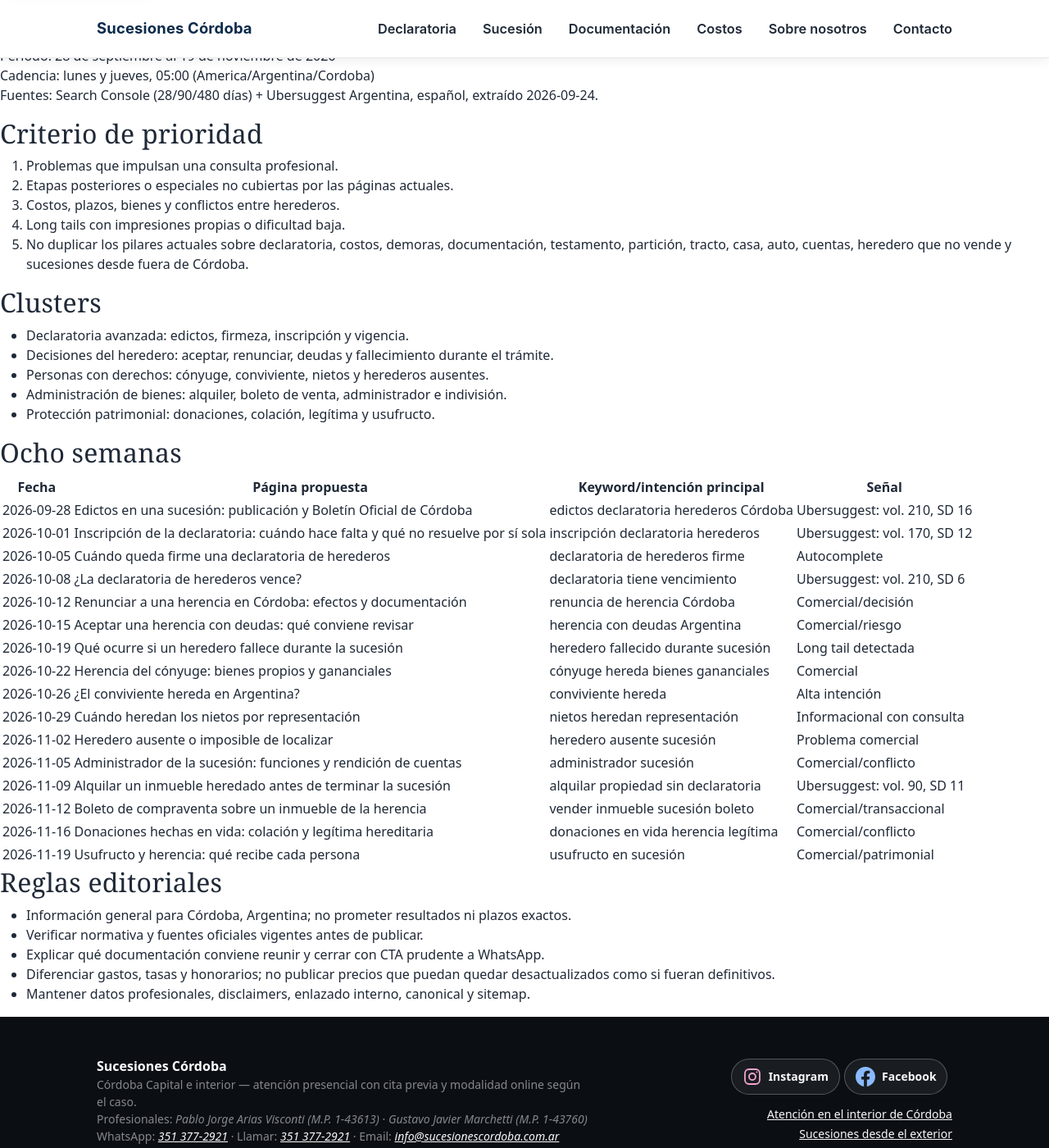
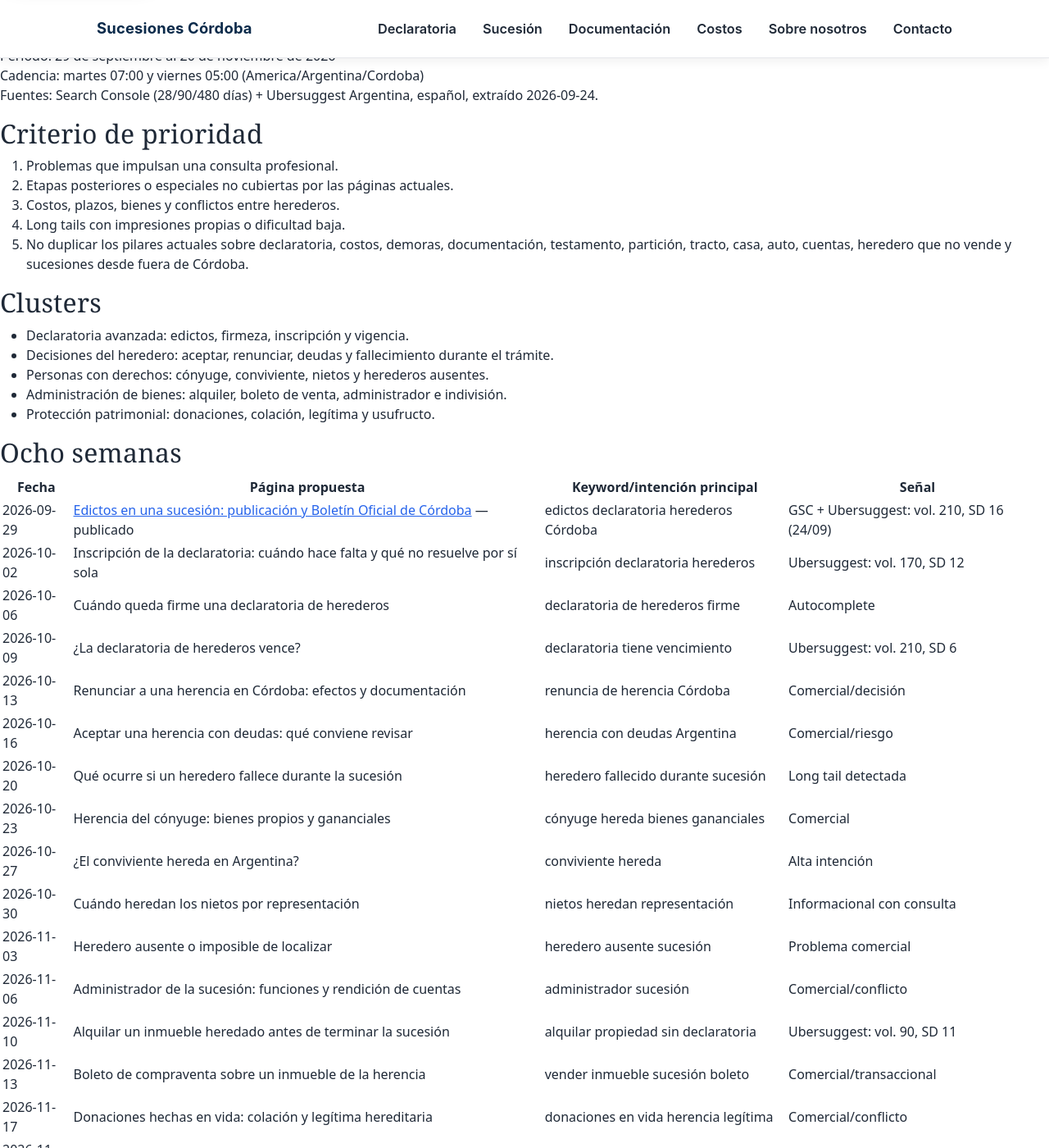
Before and after one commit to Elitedomainsx/sucesionescordoba, a Jekyll site: the page built from work/content-calendar-2026-09-28-to-2026-11-19.md, in a window 1280 px wide and 1400 px high. Shown: the whole window at 82% size. Built offline with Jekyll 4.4.1, drawn with Linux system fonts in a browser that asks for light colours; our own code applies the rules of GitHub Pages for plain Markdown files.

Commit message:
Record first succession article and align publication dates

```diff
--- a/work/content-calendar-2026-09-28-to-2026-11-19.md
+++ b/work/content-calendar-2026-09-28-to-2026-11-19.md
@@ -1,7 +1,7 @@
 # Calendario comercial SEO — Sucesiones Córdoba
 
-Periodo: 28 de septiembre al 19 de noviembre de 2026
-Cadencia: lunes y jueves, 05:00 (America/Argentina/Cordoba)
+Periodo: 29 de septiembre al 20 de noviembre de 2026
+Cadencia: martes 07:00 y viernes 05:00 (America/Argentina/Cordoba)
 Fuentes: Search Console (28/90/480 días) + Ubersuggest Argentina, español, extraído 2026-09-24.
 
 ## Criterio de prioridad
@@ -24,22 +24,22 @@ Fuentes: Search Console (28/90/480 días) + Ubersuggest Argentina, español, ext
 
 | Fecha | Página propuesta | Keyword/intención principal | Señal |
 |---|---|---|---|
-| 2026-09-28 | Edictos en una sucesión: publicación y Boletín Oficial de Córdoba | edictos declaratoria herederos Córdoba | Ubersuggest: vol. 210, SD 16 |
-| 2026-10-01 | Inscripción de la declaratoria: cuándo hace falta y qué no resuelve por sí sola | inscripción declaratoria herederos | Ubersuggest: vol. 170, SD 12 |
-| 2026-10-05 | Cuándo queda firme una declaratoria de herederos | declaratoria de herederos firme | Autocomplete |
-| 2026-10-08 | ¿La declaratoria de herederos vence? | declaratoria tiene vencimiento | Ubersuggest: vol. 210, SD 6 |
-| 2026-10-12 | Renunciar a una herencia en Córdoba: efectos y documentación | renuncia de herencia Córdoba | Comercial/decisión |
-| 2026-10-15 | Aceptar una herencia con deudas: qué conviene revisar | herencia con deudas Argentina | Comercial/riesgo |
-| 2026-10-19 | Qué ocurre si un heredero fallece durante la sucesión | heredero fallecido durante sucesión | Long tail detectada |
-| 2026-10-22 | Herencia del cónyuge: bienes propios y gananciales | cónyuge hereda bienes gananciales | Comercial |
-| 2026-10-26 | ¿El conviviente hereda en Argentina? | conviviente hereda | Alta intención |
-| 2026-10-29 | Cuándo heredan los nietos por representación | nietos heredan representación | Informacional con consulta |
-| 2026-11-02 | Heredero ausente o imposible de localizar | heredero ausente sucesión | Problema comercial |
-| 2026-11-05 | Administrador de la sucesión: funciones y rendición de cuentas | administrador sucesión | Comercial/conflicto |
-| 2026-11-09 | Alquilar un inmueble heredado antes de terminar la sucesión | alquilar propiedad sin declaratoria | Ubersuggest: vol. 90, SD 11 |
-| 2026-11-12 | Boleto de compraventa sobre un inmueble de la herencia | vender inmueble sucesión boleto | Comercial/transaccional |
-| 2026-11-16 | Donaciones hechas en vida: colación y legítima hereditaria | donaciones en vida herencia legítima | Comercial/conflicto |
-| 2026-11-19 | Usufructo y herencia: qué recibe cada persona | usufructo en sucesión | Comercial/patrimonial |
+| 2026-09-29 | [Edictos en una sucesión: publicación y Boletín Oficial de Córdoba](https://sucesionescordoba.com.ar/edictos-declaratoria-herederos-cordoba/) — publicado | edictos declaratoria herederos Córdoba | GSC + Ubersuggest: vol. 210, SD 16 (24/09) |
+| 2026-10-02 | Inscripción de la declaratoria: cuándo hace falta y qué no resuelve por sí sola | inscripción declaratoria herederos | Ubersuggest: vol. 170, SD 12 |
+| 2026-10-06 | Cuándo queda firme una declaratoria de herederos | declaratoria de herederos firme | Autocomplete |
+| 2026-10-09 | ¿La declaratoria de herederos vence? | declaratoria tiene vencimiento | Ubersuggest: vol. 210, SD 6 |
+| 2026-10-13 | Renunciar a una herencia en Córdoba: efectos y documentación | renuncia de herencia Córdoba | Comercial/decisión |
+| 2026-10-16 | Aceptar una herencia con deudas: qué conviene revisar | herencia con deudas Argentina | Comercial/riesgo |
+| 2026-10-20 | Qué ocurre si un heredero fallece durante la sucesión | heredero fallecido durante sucesión | Long tail detectada |
+| 2026-10-23 | Herencia del cónyuge: bienes propios y gananciales | cónyuge hereda bienes gananciales | Comercial |
+| 2026-10-27 | ¿El conviviente hereda en Argentina? | conviviente hereda | Alta intención |
+| 2026-10-30 | Cuándo heredan los nietos por representación | nietos heredan representación | Informacional con consulta |
+| 2026-11-03 | Heredero ausente o imposible de localizar | heredero ausente sucesión | Problema comercial |
+| 2026-11-06 | Administrador de la sucesión: funciones y rendición de cuentas | administrador sucesión | Comercial/conflicto |
+| 2026-11-10 | Alquilar un inmueble heredado antes de terminar la sucesión | alquilar propiedad sin declaratoria | Ubersuggest: vol. 90, SD 11 |
+| 2026-11-13 | Boleto de compraventa sobre un inmueble de la herencia | vender inmueble sucesión boleto | Comercial/transaccional |
+| 2026-11-17 | Donaciones hechas en vida: colación y legítima hereditaria | donaciones en vida herencia legítima | Comercial/conflicto |
+| 2026-11-20 | Usufructo y herencia: qué recibe cada persona | usufructo en sucesión | Comercial/patrimonial |
 
 ## Reglas editoriales
 
```
